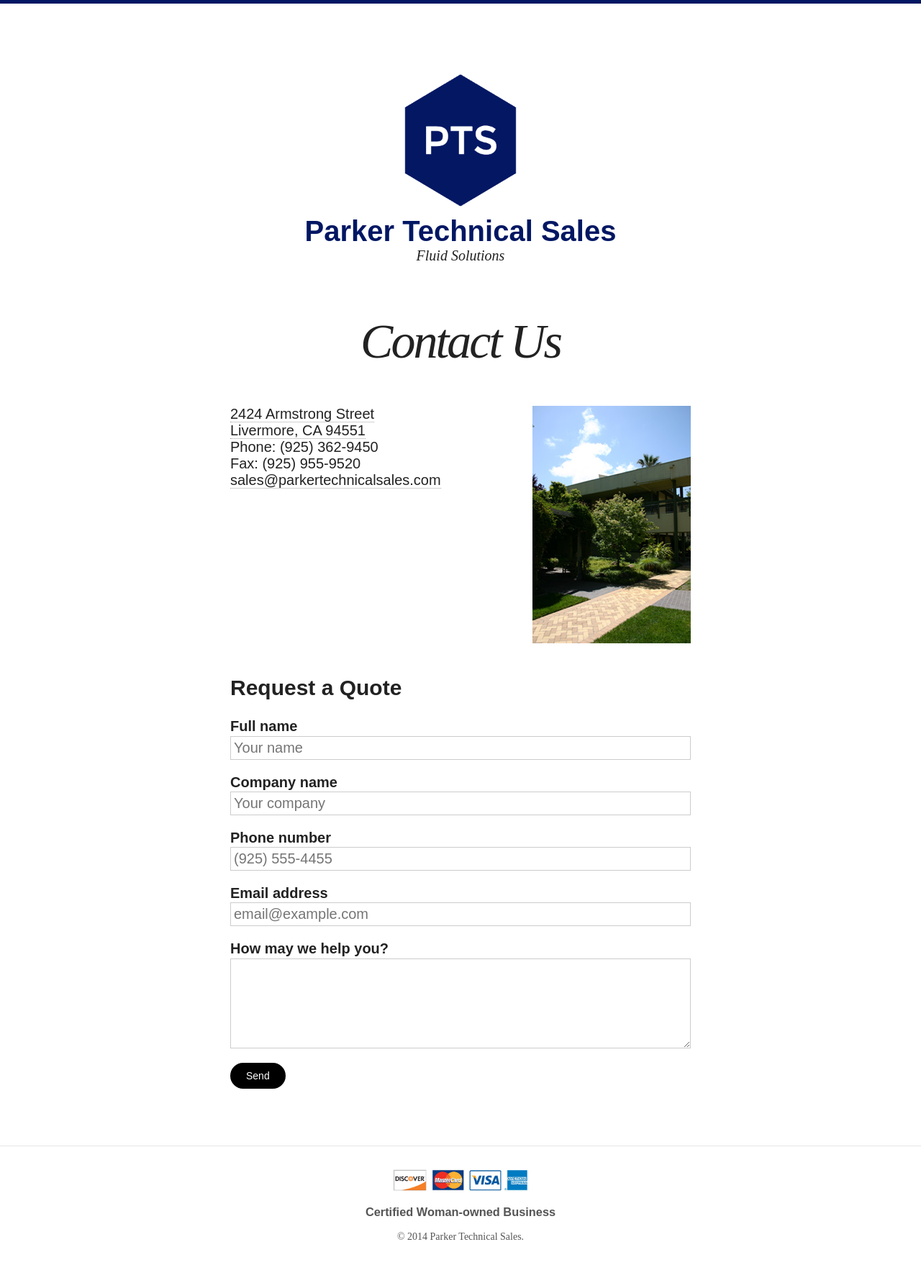
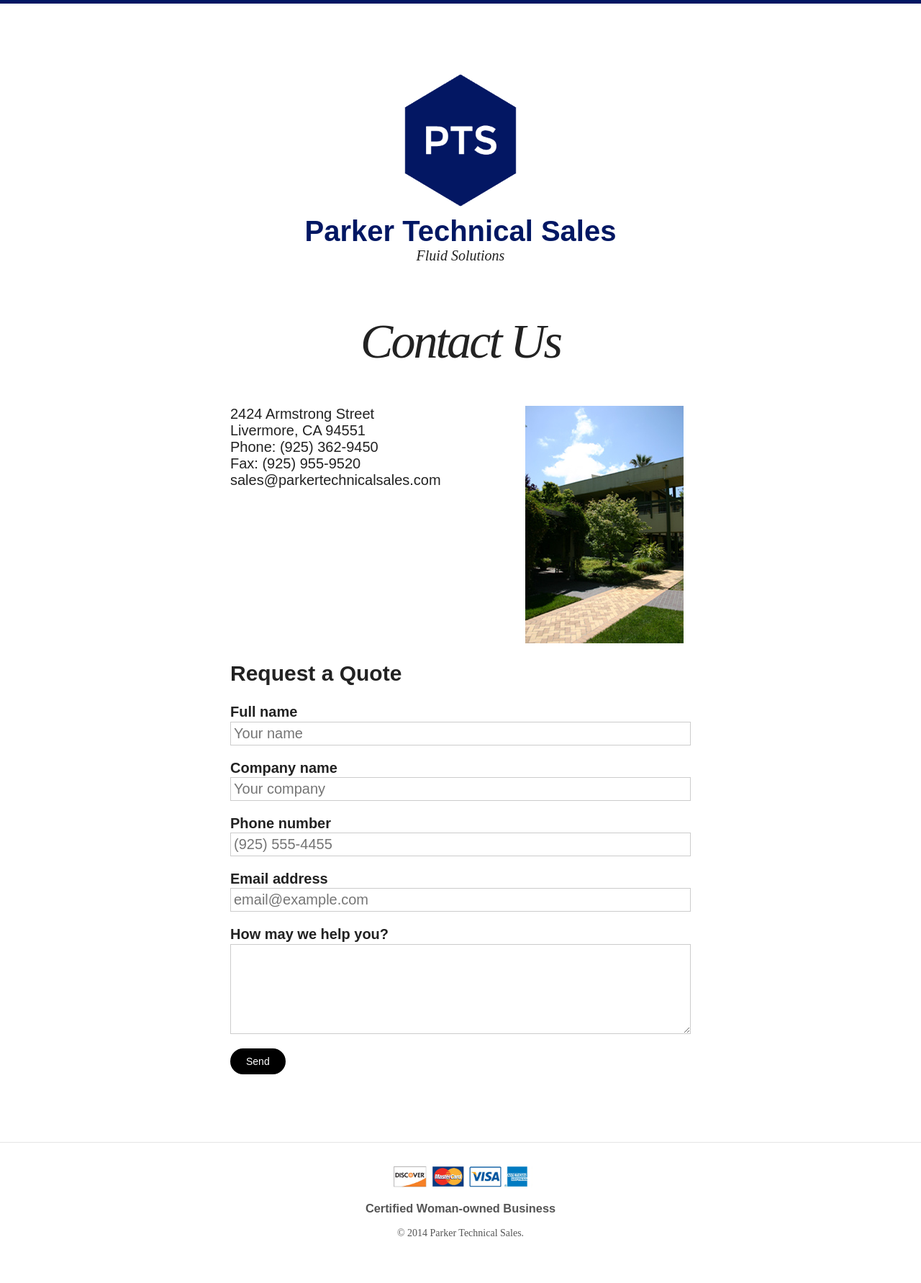
Before and after one commit to strongriley/parker-technical-sales, a Jekyll site: the page built from contact.md, in a window 1280 px wide. Shown: the whole page at 72% size. Built offline with Jekyll 4.4.1, drawn with Linux system fonts in a browser that asks for light colours; nearby versions of some CDN libraries.

Commit message:
Float office image better

```diff
--- a/contact.md
+++ b/contact.md
@@ -7,44 +7,46 @@
   - quote.php
 ---
 
-![Office]({{ site.url }}/images/office.jpg)
-{: .pull-right}
+<div class="desktop-2-up">
+  <div>
+    <a href="https://www.google.com/maps/place/2424+Armstrong+St,+Livermore,+CA+94551/@37.6995834,-121.8123017,17z/data=!3m1!4b1!4m2!3m1!1s0x808fe89d3f02cfc9:0x71d211b67f0afb54" target="_blank">
+    2424 Armstrong Street<br>
+    Livermore, CA 94551<br>
+    </a>
+    Phone: (925) 362-9450<br>
+    Fax: (925) 955-9520<br>
+    <a href="mailto:sales@parkertechnicalsales.com">
+      sales@parkertechnicalsales.com
+    </a>
+  </div>
+  <div>
+    <img alt="office" class="office" src="{{ site.url }}/images/office.jpg">
+  </div>
+</div>
 
-<p class="clearfix">
-  <a href="https://www.google.com/maps/place/2424+Armstrong+St,+Livermore,+CA+94551/@37.6995834,-121.8123017,17z/data=!3m1!4b1!4m2!3m1!1s0x808fe89d3f02cfc9:0x71d211b67f0afb54" target="_blank">
-  2424 Armstrong Street<br>
-  Livermore, CA 94551<br>
-  </a>
-  Phone: (925) 362-9450<br>
-  Fax: (925) 955-9520<br>
-  <a href="mailto:sales@parkertechnicalsales.com">
-    sales@parkertechnicalsales.com
-  </a>
+<p>
+  <a name="form"></a>
+  <h2 class="clearfix">Request a Quote</h2>
+  <form class="contact" action="//formspree.io/eponymous@rileystrong.com" method="POST">
+      <label for="name">Full name</label>
+      <input id="name" type="text" name="name" placeholder="Your name">
+
+      <label for="company">Company name</label>
+      <input id="company" type="text" name="company" placeholder="Your company">
+
+      <label for="phone">Phone number</label>
+      <input id="phone" type="tel" name="phone-number" placeholder="(925) 555-4455">
+
+      <label for="email">Email address</label>
+      <input id="email" type="email" name="_replyto" placeholder="email@example.com">
+
+      <label for="help">How may we help you?</label>
+      <textarea id="help" name="help" rows="5"></textarea>
+
+      <input type="text" name="_next-TODO" style="display:none" />
+      <input type="text" name="_subject" value="New contact request" style="display:none" />
+      <input type="text" name="_gotcha" style="display:none" />
+
+      <input class="btn" type="submit" value="Send">
+  </form>
 </p>
-
-
-<a name="form"></a>
-
-<h2 class="clearfix">Request a Quote</h2>
-<form class="contact" action="//formspree.io/eponymous@rileystrong.com" method="POST">
-    <label for="name">Full name</label>
-    <input id="name" type="text" name="name" placeholder="Your name">
-
-    <label for="company">Company name</label>
-    <input id="company" type="text" name="company" placeholder="Your company">
-
-    <label for="phone">Phone number</label>
-    <input id="phone" type="tel" name="phone-number" placeholder="(925) 555-4455">
-
-    <label for="email">Email address</label>
-    <input id="email" type="email" name="_replyto" placeholder="email@example.com">
-
-    <label for="help">How may we help you?</label>
-    <textarea id="help" name="help" rows="5"></textarea>
-
-    <input type="text" name="_next-TODO" style="display:none" />
-    <input type="text" name="_subject" value="New contact request" style="display:none" />
-    <input type="text" name="_gotcha" style="display:none" />
-
-    <input class="btn" type="submit" value="Send">
-</form>
```
Also changed, not shown: assets/less/custom.less (+21 -0 lines), assets/css/main.min.css.
